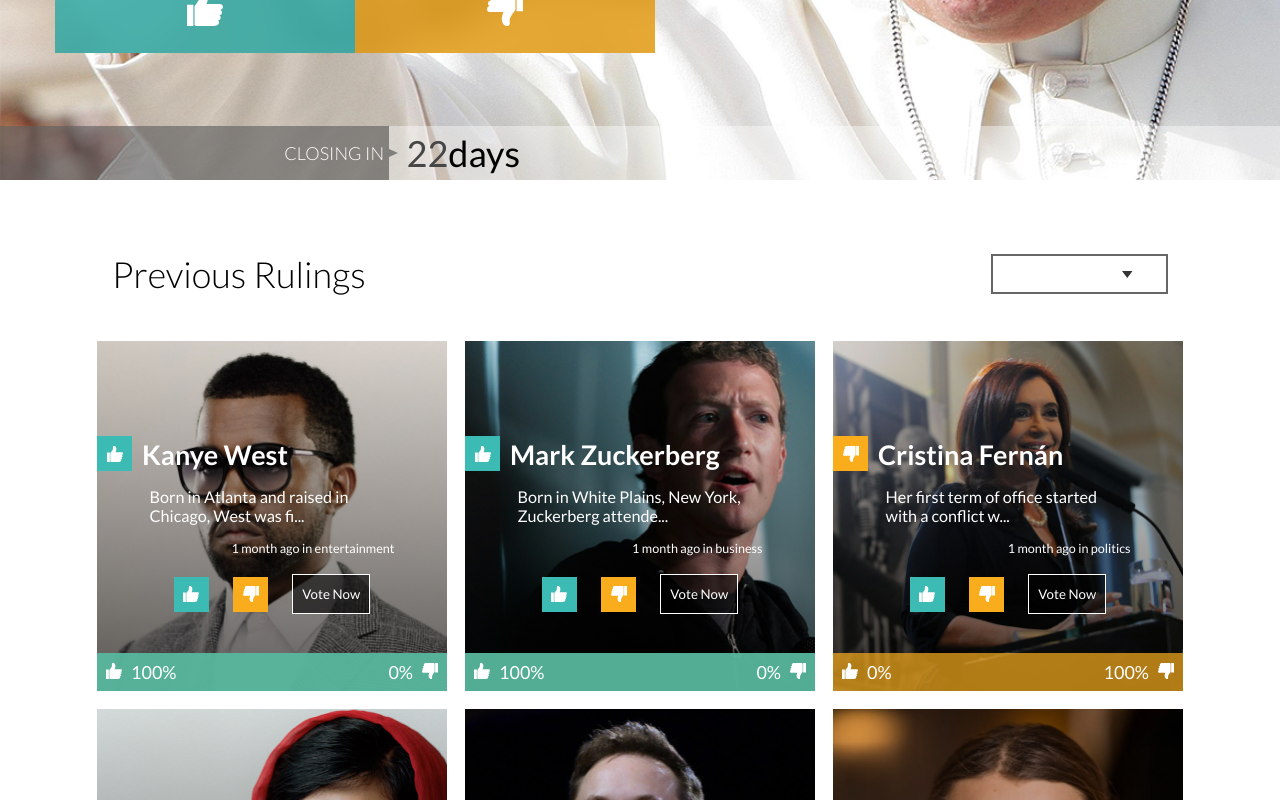
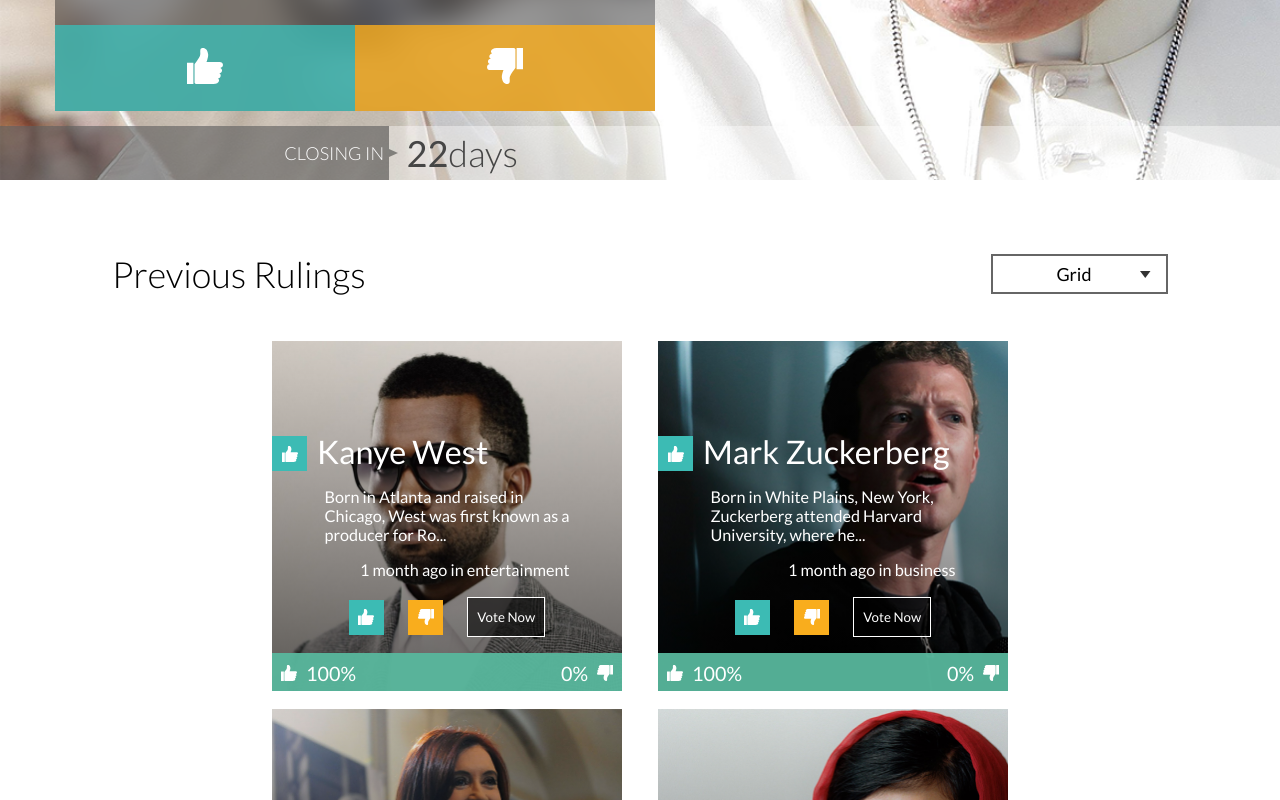
Before and after one commit to rekiemkr/rule-of-thumb, a React (Create React App) app: page / in a window 1280 px wide. Shown: the part 520-1320 px from the top of the page. Built offline with nearby package versions, Linux system fonts and the light colour scheme; the HTML template or start-up script is replaced by a standard one.

Commit message:
Adjusted details in mobile

```diff
--- a/src/components/card/card.css
+++ b/src/components/card/card.css
@@ -6,7 +6,7 @@
     min-height: 350px;
     max-height: 350px;
     flex-direction: column;
-    margin: .5rem;
+    margin: .5rem 1rem;
 }
 
 .card__header {
@@ -28,7 +28,8 @@
 
 .card__header--title {
     padding-left: 10px;
-    font-size: 1.5rem;
+    font-size: 1.8rem;
+    font-weight: 400;
     margin: 0 0 .5rem;
     color: var(--color-white);
 }
@@ -63,6 +64,7 @@
     flex-direction: column;
     align-items: flex-end;
     justify-content: center;
+    margin-top: .8rem;
 }
 
 .card__action--confirmation small {
@@ -95,7 +97,7 @@
 }
 
 .card__info--time {
-    font-size: .7rem;
+    font-size: .9rem;
     align-self: flex-end;
 }
 
@@ -104,23 +106,23 @@
     z-index: 1;
     background-image:
         linear-gradient(to bottom, rgba(0, 0, 0, .05), rgba(0, 0, 0, .6));
-    bottom: calc(100% - 38px)
+    bottom: calc(100% - 40px);
+    overflow: hidden;
 }
 
 .card__bar {
-    display: relative;
-    height: 38px;
+    position: relative;
+    height: 40px;
     background-color: rgba(var(--color-yellow-negative), .7);
 }
 
 .card__bard--positive {
     position: absolute;
-    height: 38px;
+    height: 40px;
     background-color: rgba(var(--color-green-positive), .8);
     width: 50%;
     transition: width .5s ease-in-out;
 }
-
 .card__info--description {
     font-size: 1.3rem;
 }
@@ -133,6 +135,8 @@
 }
 
 .card-list .card__header {
+    display: flex;
+    align-items: flex-start;
     margin-top: 0;
     min-height: 40px;
 }
@@ -142,8 +146,8 @@
     top: 0;
     left: 0;
     z-index: 0;
-    width: 140px;
-    height: 138px;
+    width: 180px;
+    height: 160px;
 }
 
 .card-list .card__info--time {
@@ -158,32 +162,42 @@
 .card-list .card-body {
     position: relative;
     z-index: 1;
-    background: linear-gradient(90deg, rgba(0, 0, 0, 0.0001) 0%, #888888 19.79%, #666666 50%, rgba(51, 51, 51, 0.6) 71.88%);
+    background: linear-gradient(90deg, rgba(0, 0, 0, 0.0001) 0%, #888888 15.79%, #666666 50%, rgba(51, 51, 51, 0.6) 71.88%);
+    min-height: 180px;
 }
+
+
 
 .card-list .card-main {
     flex-direction: row;
     margin: 0 3% 0 15%;
     width: auto;
     justify-content: space-between;
-    min-height: 80px;
-    max-height: 80px;
+    min-height: 100px;
+    max-height: 100px;
 }
 
 .card-list .card__action {
-    min-width: 200px;
+    min-width: 240px;
     position: relative;
-    bottom: 30px;
+    bottom: 20px;
+    transform: scale(1.3);
+    justify-content: center;
+}
+.card-list .card__action  > *{
+    margin-right: 10px;
 }
 
 .card-list .card__action--confirmation {
-    min-width: 200px;
+    min-width: 140px;
     position: relative;
-    bottom: 30px;
+    transform: scale(1.3);
+    align-items: center;
+    bottom: 28px;
 }
 
 .card-list .card__info .card__info--description {
-    font-size: 1rem;
+    font-size: 1.2rem;
     margin: .5rem 0;
 }
 
@@ -204,10 +218,11 @@
     padding: 0 .5rem;
 }
 
-@media all and (min-width: 850px) {
+@media all and (min-width: 700px) {
     .card-list .card__header--title {
         margin-left: 15%;
         margin-top: 20px;
+
     }
 
     .card-list .card__info {
@@ -219,23 +234,34 @@
     }
     .card__bar--numbers label {
         color: var(--color-white);
-        font-size: 1.0rem;
+        font-size: 1.4rem;
     }
 }
 
 @media all and (min-width: 1000px) {
     .card-list .card__header--title {
         margin-left: 11%;
-        margin-top: 20px;
+        margin-top: 5px;
     }
 
     .card-list .card__info {
+        display: flex;
+        justify-content: center;
         margin-left: 0;
         margin-top: 0;
+    }
+
+
+    .card-list .card__info .card__info--description {
+        font-size: 1.0rem;
+        font-weight: 300;
+        margin: .5rem 0;
+    }
+    .card__bar--numbers label {
+        font-size: 1.1rem;
     }
 
     .card__info--description {
         font-size: .9rem;
     }
-
 }
--- a/src/components/card/card.js
+++ b/src/components/card/card.js
@@ -5,7 +5,8 @@
 import ThumbUp from '../../assets/img/thumbs-up.svg'
 import ThumbDown from '../../assets/img/thumbs-down.svg'
 
-const NUMBER_CARACTERS = 50;
+const MAX_NUMBER_CARACTERS_DESC = 80;
+const MAX_NUMBER_CARACTERS_TITLE = 25;
 
 export default function Card({ personaje, view, modifyStorage }) {
     const [percentages, setPercentages] = useState(0)
@@ -31,12 +32,12 @@
                     <span className={personaje.votes.positive === personaje.votes.negative ? 'card__header--hidden' : 'card__header--show'}>
                         <Action type={personaje.votes.positive > personaje.votes.negative ? 'up' : 'down'} />
                     </span>
-                    <h1 className='card__header--title'>{personaje.name.length > 15 ? `${personaje.name.substring(0, 15)}` : personaje.name}</h1>
+                    <h1 className='card__header--title'>{personaje.name.length > MAX_NUMBER_CARACTERS_TITLE && view === 'card' ? `${personaje.name.substring(0, 15)}...` : personaje.name}</h1>
                 </section>
                 <section className='card-main'>
                     <section className='card__info'>
-                        <p className='card__info--description'>{personaje.description.length > NUMBER_CARACTERS ? `${personaje.description.substring(0, NUMBER_CARACTERS)}...` : personaje.description}</p>
-                        <small className='card__info--time'>1 month ago in {personaje.category}</small>
+                        <p className='card__info--description'>{(personaje.description.length > MAX_NUMBER_CARACTERS_DESC) ? `${personaje.description.substring(0, MAX_NUMBER_CARACTERS_DESC)}...` : personaje.description}</p>
+                        <small className='card__info--time'> { !voteComplete ? `1 month ago in ${personaje.category}` : `Thank you for your vote!` } </small>
                     </section>
                     {
                         !voteComplete &&
@@ -53,9 +54,6 @@
                     {
                         voteComplete &&
                         <section className='card__action--confirmation'>
-                            <small >
-                                Thank you for voting!
-                            </small>
                             <button className='card__action--vote' onClick={() => confirmVote(true)}>
                                 Vote Again
                             </button>
@@ -66,12 +64,12 @@
                     <section className='card__bard--positive' style={{ width: `${percentages.positive}%` }}></section>
                     <section className='card__bar--numbers'>
                         <span>
-                            <img src={ThumbUp} />
+                            <img src={ThumbUp} alt="Vote positive" />
                             <label>{percentages.positive}%</label>
                         </span>
                         <span>
                             <label>{percentages.negative}%</label>
-                            <img src={ThumbDown} />
+                            <img src={ThumbDown} alt="Vote negative" />
                         </span>
                     </section>
                 </section>
--- a/src/components/dropdown/dropdown.js
+++ b/src/components/dropdown/dropdown.js
@@ -3,7 +3,7 @@
 import Triangle from '../../assets/img/Triangle.svg'
 
 export default function Dropdown({selectOption}) {
-    const [option, setOption] = useState('')
+    const [option, setOption] = useState('Grid')
     const [deploy, setDeploy] = useState(false)
 
     const chooseOption = (option) => {
--- a/src/components/header/header.css
+++ b/src/components/header/header.css
@@ -27,6 +27,12 @@
     color: var(--color-dark-gray);
     font-size: 1.5rem;
     font-weight: 400;
+}
+
+.closing-gauge__desc {
+    color: var(--color-dark-gray);
+    font-size: 1.5rem;
+    font-weight: 300;
 }
 
 .closing-gauge__right {
@@ -146,9 +152,27 @@
 
 
 
+@media all and (min-width: 768px) {
+    html, body{
+        font-size: 14px;
+    }
+    .featured-card__title {
+        margin-top: 1rem;
+    }
+    .featured-card__cta{
+        font-size: 2rem;
+    }
+    .featured-card__desc{
+        margin: 1.5rem 0;
+    }
+    .featured-card__more-info {
+        display: inline-block;
+        margin: 0;
+        font-weight: 300;
+    }
+}
 
-
-@media all and (min-width: 1100px) {
+@media all and (min-width: 1000px) {
     html, body {
         font-size: 18px;
     }
--- a/src/page/Cards.js
+++ b/src/page/Cards.js
@@ -20,7 +20,6 @@
                     Previous Rulings
                 </h1>
                 {
-                    window.innerWidth > 768 &&
                     <section className='cards-header__menu'>
                         <Dropdown selectOption={(option) => selectOption(option)} />
                         {/* <buttos onClick={() => changeViewType('list')}>List</buttos */}
--- a/src/page/cards.css
+++ b/src/page/cards.css
@@ -1,4 +1,4 @@
-.cards-header__title{
+.cards-header__title {
     font-weight: 300;
     font-size: 2rem;
 }
@@ -13,15 +13,30 @@
 
 .cards__content {
     display: flex;
-    flex-wrap: wrap;
-    justify-content: center;
+    flex-direction: row;
+    justify-content: flex-start;
     align-items: center;
     overflow: auto;
 }
 
-@media all and (min-width: 800px) {
+.cards-header__menu {
+    display: none;
+}
+
+@media all and (min-width: 750px) {
     .cards {
         width: 95%;
         margin: 0 auto;
     }
+
+    .cards-header__menu {
+        display: inline;
+    }
+
+    .cards__content {
+        flex-direction: column;
+        flex-wrap: wrap;
+        justify-content: center;
+        align-items: center;
+    }
 }
--- a/src/utils/functions.js
+++ b/src/utils/functions.js
@@ -1,9 +1,8 @@
 export function calculatePercentage(votes) {
     const total = votes.positive + votes.negative;
     const percentages = {
-        positive: +(votes.positive / total * 100).toFixed(2),
-        negative: +((votes.negative / total) * 100).toFixed(2),
+        positive: total && +(votes.positive / total * 100).toFixed(2),
+        negative: total && +((votes.negative / total) * 100).toFixed(2),
     }
-    console.log(percentages);
     return percentages
 }
```
